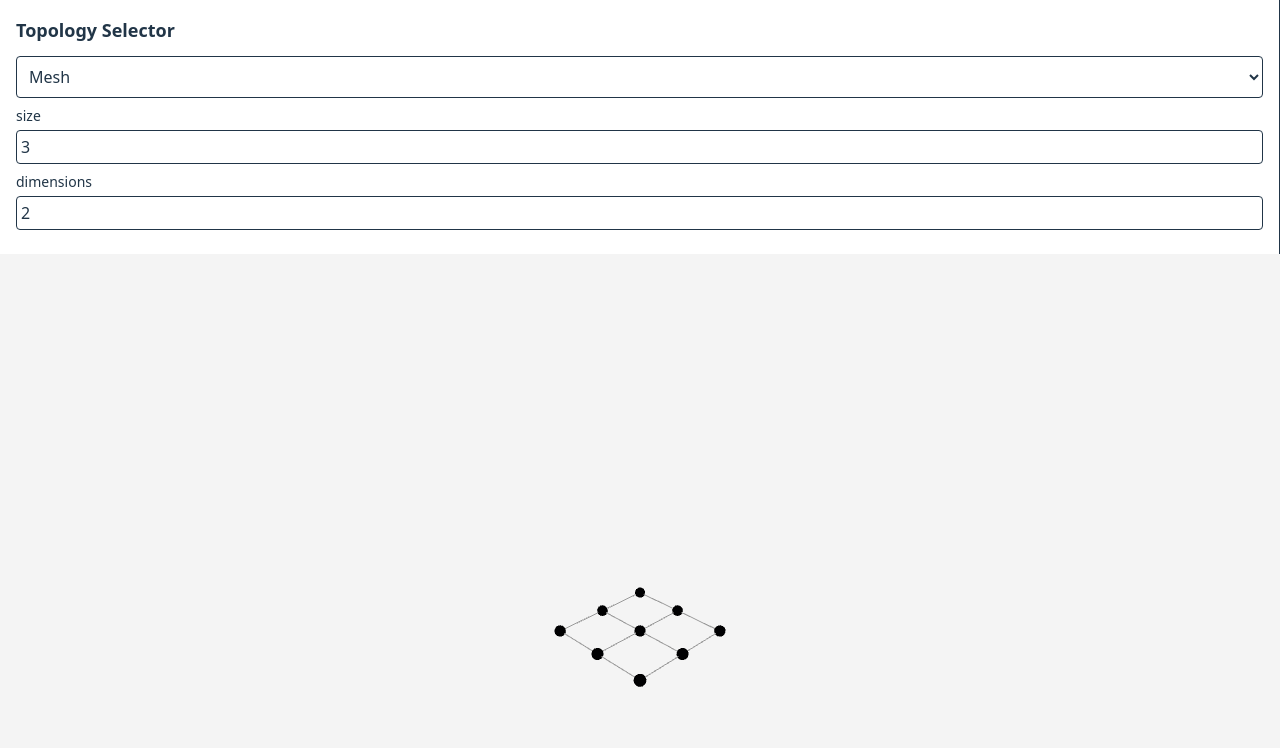
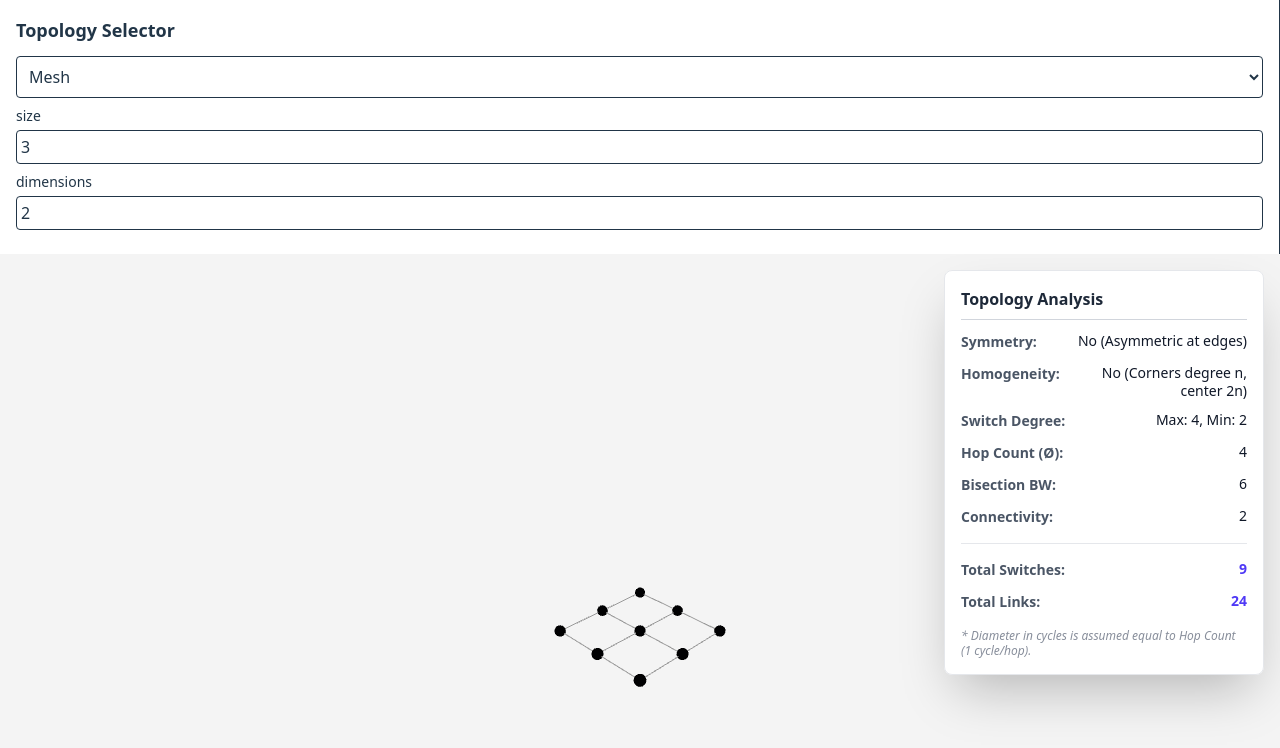
Before and after one commit to ybencab/TopoSim, a Preact app: page / in a window 1280 px wide. Shown: the top 748 px of the page. Built offline with nearby package versions, Linux system fonts and the light colour scheme.

Commit message:
implement topology stats

```diff
--- a/src/components/topology_canvas.jsx
+++ b/src/components/topology_canvas.jsx
@@ -1,8 +1,10 @@
 import { Suspense } from "preact/compat";
 import { useState, useEffect } from "preact/hooks";
+import TopologyStats from "./topology_stats.jsx";
 
 const TOPOLOGIES = {
   mesh: () => import("../topologies/mesh.jsx"),
+  fat_tree: () => import("../topologies/fat_tree.jsx"),
 };
 
 export default function TopologyCanvas({ topology, params }) {
@@ -10,11 +12,16 @@ export default function TopologyCanvas({ topology, params }) {
     ? LazyTopology(TOPOLOGIES[topology])
     : NotImplemented(topology);
 
+  const SHOWSTATS = !!TOPOLOGIES[topology]
   return (
-    <div class="flex-1 w-full h-full overflow-hidden bg-gray-100">
+    <div class="relative flex-1 w-full h-full overflow-hidden bg-gray-100">
       <Suspense fallback={<div class="p-4 text-gray-500">Loading...</div>}>
         <TopologyComponent params={params} />
       </Suspense>
+
+      { SHOWSTATS && (
+        <TopologyStats type={topology} params={params} />
+      )}
     </div>
   );
 }
@@ -35,7 +42,6 @@ function LazyTopology(importFn) {
   };
 }
 
-
 function NotImplemented(name) {
   return () => (
     <div class="flex items-center justify-center w-full h-full text-gray-600 text-lg italic">
--- a/src/components/topology_selector.jsx
+++ b/src/components/topology_selector.jsx
@@ -3,6 +3,7 @@ import { useState } from "preact/hooks";
 
 const DEFAULT_PARAMS = {
   mesh: { size: 3, dimensions: 2 },
+  fat_tree: { k: 2, n: 3 },
 }
 
 export default function TopologySelector({ onChange }) {
@@ -46,8 +47,9 @@ export default function TopologySelector({ onChange }) {
         class="p-2 border rounded w-full mb-2"
       >
         <option value="mesh">Mesh</option>
-        <option value="toroid">Toroid</option>
-        <option value="fat-tree">Fat Tree</option>
+        <option value="torus">Torus</option>
+        <option value="wk">WK-Recursive</option>
+        <option value="fat_tree">Fat Tree</option>
       </select>
       {paramInputs}
     </div>
--- /dev/null
+++ b/src/components/topology_stats.jsx
@@ -0,0 +1,127 @@
+import { useMemo } from "preact/hooks";
+
+// --- METRICS CALCULATION ENGINE ---
+const calculateMetrics = (type, params) => {
+  const stats = {
+    symmetry: "No",
+    degree: 0,
+    homogeneity: "No",
+    bisectionBandwidth: 0, // In number of unidirectional links
+    hopCount: 0, // Topological diameter
+    connectivity: 0,
+    totalSwitches: 0,
+    totalLinks: 0, // Unidirectional
+  };
+
+  // --- MESH ---
+  // Params: size (k), dimensions (n)
+  if (type === "mesh") {
+    const k = params.size;
+    const n = params.dimensions;
+    const N = Math.pow(k, n);
+
+    stats.symmetry = "No (Asymmetric at edges)";
+    stats.homogeneity = "No (Corners degree n, center 2n)";
+    stats.degree = `Max: ${2 * n}, Min: ${n}`;
+
+    // Bisection: Cutting in half breaks k^(n-1) bidirectional links
+    // Unidirectional links = 2 * k^(n-1)
+    stats.bisectionBandwidth = 2 * Math.pow(k, n - 1);
+
+    // Hop Count / Diameter: n * (k - 1)
+    stats.hopCount = n * (k - 1);
+
+    // Connectivity: Degree of the corner node
+    stats.connectivity = n;
+
+    stats.totalSwitches = N;
+
+    // Links: n * k^(n-1) * (k-1) are bidirectional links
+    // Multiply by 2 for unidirectional
+    stats.totalLinks = 2 * n * Math.pow(k, n - 1) * (k - 1);
+  }
+
+  // --- FAT TREE (k-ary n-tree) ---
+  // Params: k (ports), n (stages/levels)
+  else if (type === "fat_tree") {
+    const k = params.k;
+    const n = params.n;
+    const numSwitches = n * Math.pow(k, n - 1);
+
+    stats.symmetry = "No (Hierarchical)"; // Root is different from leaves
+    stats.homogeneity = "Yes (Fixed degree 2k)"; // Internally switches are identical
+    stats.degree = 2 * k; // k up, k down
+
+    // Bisection: Determined by the root.
+    // Total bisection capacity is NumHosts * 1 (full bisection) / 2 halves
+    // Unidirectional links crossing the cut: k^n
+    stats.bisectionBandwidth = Math.pow(k, n);
+
+    // Hop Count: Up to root (n) + Down to destination (n) = 2n
+    stats.hopCount = 2 * n;
+
+    stats.connectivity = k; // Minimum links to cut to isolate a subtree
+
+    stats.totalSwitches = numSwitches;
+
+    // Links:
+    // - Hosts to first stage: k^n
+    // - Between stages (n-1 levels): (n-1) * k^n
+    // Total bidirectional = n * k^n
+    // Total unidirectional = 2 * n * k^n
+    stats.totalLinks = 2 * n * Math.pow(k, n);
+  }
+
+  return stats;
+};
+
+export default function TopologyStats({ type, params }) {
+  const stats = useMemo(() => calculateMetrics(type, params), [type, params]);
+
+  return (
+    <div className="absolute top-4 right-4 z-50 w-80 p-4 font-sans text-sm bg-white/95 backdrop-blur-md rounded-lg shadow-2xl border border-gray-200">
+
+      {/* Header */}
+      <h3 className="pb-2 mb-3 text-base font-bold text-gray-800 border-b border-gray-300">
+        Topology Analysis
+      </h3>
+
+      {/* Data Grid */}
+      <div className="flex flex-col gap-3">
+        <StatRow label="Symmetry" value={stats.symmetry} />
+        <StatRow label="Homogeneity" value={stats.homogeneity} />
+        <StatRow label="Switch Degree" value={stats.degree} />
+        <StatRow label="Hop Count (Ø)" value={stats.hopCount} />
+        <StatRow label="Bisection BW" value={stats.bisectionBandwidth} />
+        <StatRow label="Connectivity" value={stats.connectivity} />
+
+        {/* Separator */}
+        <div className="my-1 border-t border-gray-200" />
+
+        {/* Highlighted Totals */}
+        <StatRow label="Total Switches" value={stats.totalSwitches.toLocaleString()} highlight />
+        <StatRow label="Total Links" value={stats.totalLinks.toLocaleString()} highlight />
+      </div>
+
+      {/* Footer / Note */}
+      <div className="mt-4 text-xs italic text-gray-500 leading-tight opacity-80">
+        * Diameter in cycles is assumed equal to Hop Count (1 cycle/hop).
+      </div>
+    </div>
+  );
+}
+
+// Improved Row Component
+const StatRow = ({ label, value, highlight = false }) => (
+  <div className="flex flex-row justify-between items-start gap-3">
+    {/* Label */}
+    <span className="text-gray-600 font-semibold shrink-0 whitespace-nowrap">
+      {label}:
+    </span>
+
+    {/* Value */}
+    <span className={`text-right break-words leading-tight ${highlight ? 'text-indigo-600 font-bold' : 'text-gray-900 font-medium'}`}>
+      {value}
+    </span>
+  </div>
+);
```
